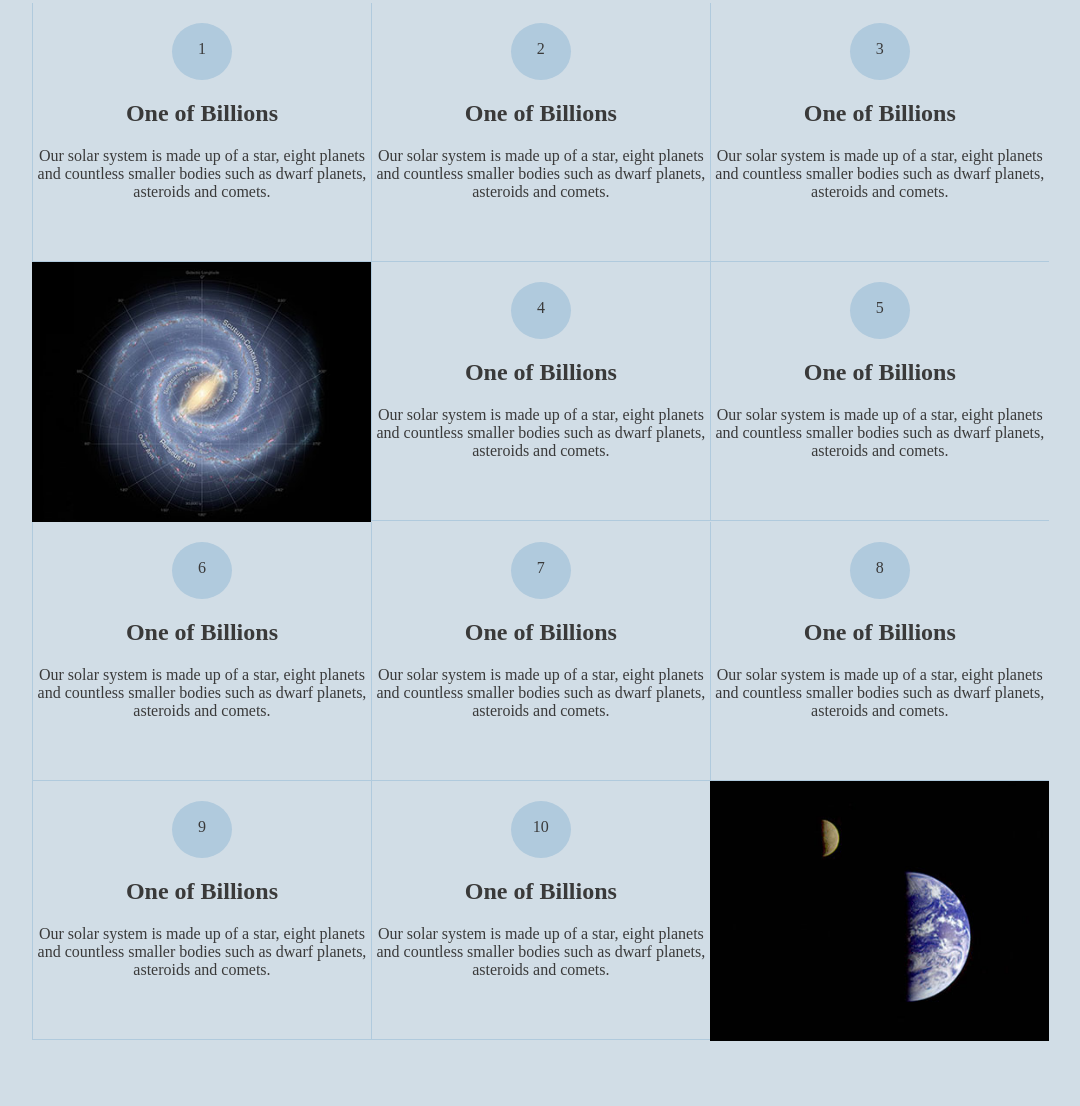
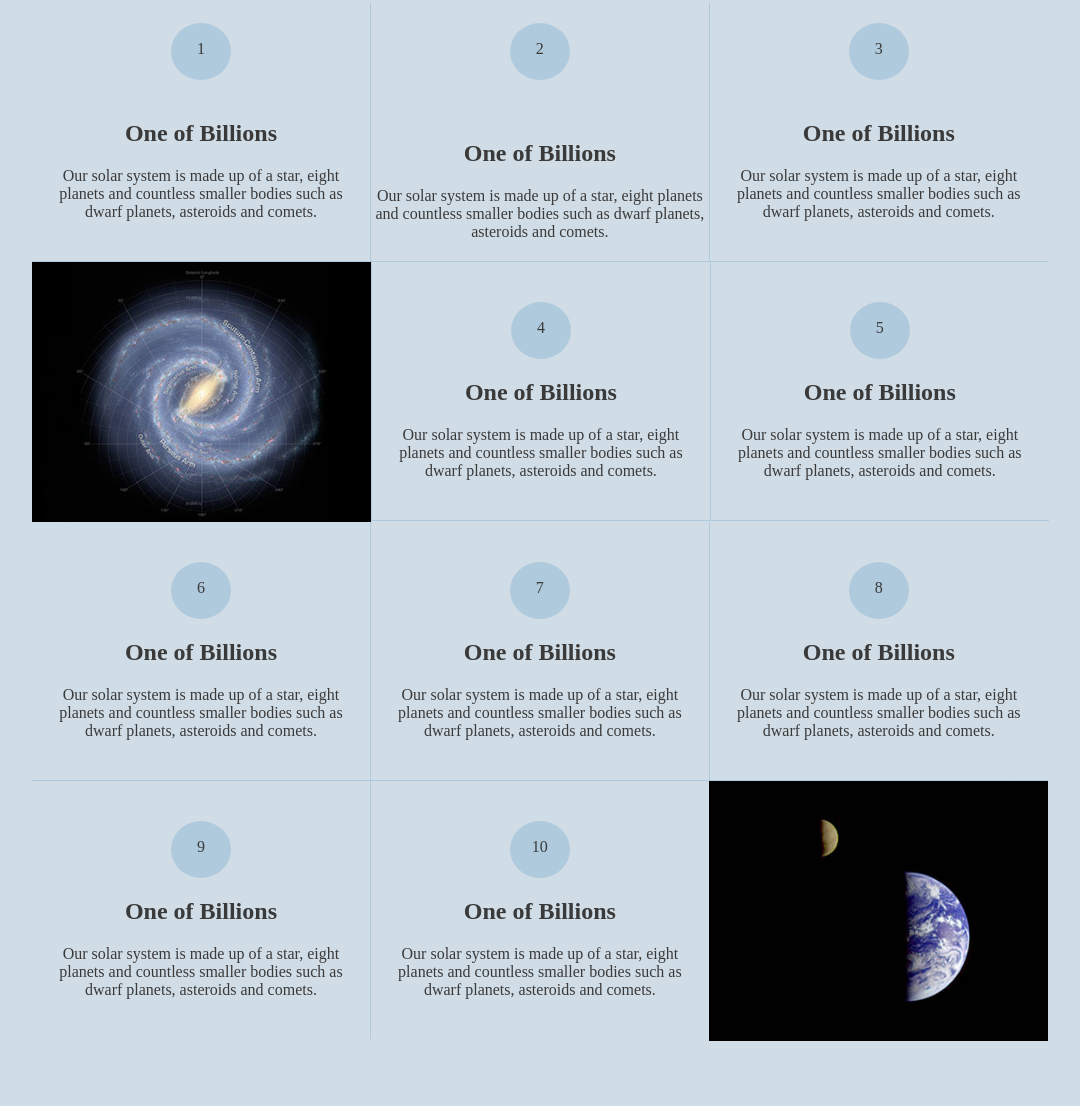
Before and after one commit to vujic02/NASA-Planet-Pages-Clone, a plain HTML site: page index.html in a window 1280 px wide. Shown: the part 2246-3352 px from the top of the page, without its empty margins (96-1176 px from the left). Drawn offline with Linux system fonts and the light colour scheme.

Commit message:
Fixed Responsivness

```diff
--- a/index.html
+++ b/index.html
@@ -90,29 +90,36 @@
 
     <div class="box-wrapper-outer">
       <div class="box-wrapper new-row">
-        <div class="box">
+        <div class="box left-remove">
           <div class="box-num">1</div>
+          <div class="box-content">
             <h2>One of Billions</h2>
             <p>Our solar system is made up of a star, eight planets and countless smaller bodies such as dwarf planets,
               asteroids and comets.</p>
           </div>
+        </div>
         <div class="box">
           <div class="box-num">2</div>
+          <div class="box-content"></div>
           <h2>One of Billions</h2>
           <p>Our solar system is made up of a star, eight planets and countless smaller bodies such as dwarf planets,
             asteroids and comets.</p>
         </div>
         <div class="box">
           <div class="box-num">3</div>
+          <div class="box-content">
             <h2>One of Billions</h2>
             <p>Our solar system is made up of a star, eight planets and countless smaller bodies such as dwarf planets,
               asteroids and comets.</p>
           </div>
+        </div>
         <div class="box-display-fix">
+          <div class="box-content">
             <div class="box-num">4</div>
             <h2>One of Billions</h2>
             <p>Our solar system is made up of a star, eight planets and countless smaller bodies such as dwarf planets,
               asteroids and comets.</p>
+          </div>
         </div>
       </div>
     </div>
@@ -125,63 +132,83 @@
           </div>
         </div>
         <div class="box box-fix2">
+          <div class="box-content">
             <div class="box-num">4</div>
             <h2>One of Billions</h2>
             <p>Our solar system is made up of a star, eight planets and countless smaller bodies such as dwarf planets,
               asteroids and comets.</p>
           </div>
+        </div>
         <div class="box  box-fix1">
+          <div class="box-content">
             <div class="box-num">5</div>
             <h2>One of Billions</h2>
             <p>Our solar system is made up of a star, eight planets and countless smaller bodies such as dwarf planets,
               asteroids and comets.</p>
           </div>
+        </div>
         <div class="box-display-fix">
+          <div class="box-content">
             <div class="box-num">6</div>
-          <h2>One of Billions</h2>
-          <p>Our solar system is made up of a star, eight planets and countless smaller bodies such as dwarf planets,
-            asteroids and comets.</p>
-        </div>
-
-      </div>
-    </div>
-
-    <div class="box-wrapper-outer">
-      <div class="box-wrapper new-row">
-        <div class="box box-fix2">
-          <div class="box-num">6</div>
-          <h2>One of Billions</h2>
-          <p>Our solar system is made up of a star, eight planets and countless smaller bodies such as dwarf planets,
-            asteroids and comets.</p>
-        </div>
-        <div class="box no-border">
-          <div class="box-num">7</div>
-          <h2>One of Billions</h2>
-          <p>Our solar system is made up of a star, eight planets and countless smaller bodies such as dwarf planets,
-            asteroids and comets.</p>
-        </div>
-        <div class="box">
-          <div class="box-num">8</div>
             <h2>One of Billions</h2>
             <p>Our solar system is made up of a star, eight planets and countless smaller bodies such as dwarf planets,
               asteroids and comets.</p>
           </div>
         </div>
       </div>
+    </div>
 
     <div class="box-wrapper-outer">
       <div class="box-wrapper new-row">
+        <div class="box box-fix2 left-remove">
+          <div class="box-content">
+            <div class="box-num">6</div>
+            <h2>One of Billions</h2>
+            <p>Our solar system is made up of a star, eight planets and countless smaller bodies such as dwarf
+              planets,
+              asteroids and comets.</p>
+          </div>
+        </div>
+        <div class="box no-border">
+          <div class="box-content">
+            <div class="box-num">7</div>
+            <h2>One of Billions</h2>
+            <p>Our solar system is made up of a star, eight planets and countless smaller bodies such as dwarf
+              planets,
+              asteroids and comets.</p>
+          </div>
+        </div>
         <div class="box">
+          <div class="box-content">
+            <div class="box-num">8</div>
+            <h2>One of Billions</h2>
+            <p>Our solar system is made up of a star, eight planets and countless smaller bodies such as dwarf
+              planets,
+              asteroids and comets.</p>
+          </div>
+        </div>
+      </div>
+    </div>
+
+    <div class="box-wrapper-outer">
+      <div class="box-wrapper new-row">
+        <div class="box left-remove bottom-remove">
+          <div class="box-content">
             <div class="box-num">9</div>
             <h2>One of Billions</h2>
-          <p>Our solar system is made up of a star, eight planets and countless smaller bodies such as dwarf planets,
+            <p>Our solar system is made up of a star, eight planets and countless smaller bodies such as dwarf
+              planets,
               asteroids and comets.</p>
           </div>
-        <div class="box">
+        </div>
+        <div class="box bottom-remove">
+          <div class="box-content">
             <div class="box-num">10</div>
             <h2>One of Billions</h2>
-          <p>Our solar system is made up of a star, eight planets and countless smaller bodies such as dwarf planets,
+            <p>Our solar system is made up of a star, eight planets and countless smaller bodies such as dwarf
+              planets,
               asteroids and comets.</p>
+          </div>
         </div>
         <div class="box-img">
           <div class="img-wrap">
@@ -190,6 +217,7 @@
         </div>
       </div>
     </div>
+
   </div>
   <!-- End of Need to know -->
 
@@ -199,18 +227,23 @@
       <h1>FAQ: What Spacecraft are Headed into Interstellar Space?</h1>
     </div>
     <div class="faq-text-wrapper">
-      <p>Five spacecraft have achieved enough velocity to eventually travel beyond the boundaries of our solar system.
+      <p>Five spacecraft have achieved enough velocity to eventually travel beyond the boundaries of our solar
+        system.
         Two of them reached the unexplored space between the stars after several decades in space.<br><br>
 
-        <a href="https://solarsystem.nasa.gov/missions/voyager-1/in-depth/">Voyager 1</a> went interstellar in 2012 and
+        <a href="https://solarsystem.nasa.gov/missions/voyager-1/in-depth/">Voyager 1</a> went interstellar in
+        2012 and
         <a href="">Voyager 2</a> joined it in 2018. Both spacecraft
         are still in
         communication
         with Earth. Both spacecraft launched in 1977.<br><br>
-        NASA's <a href="">New Horizons</a> spacecraft—currently exploring the an icy region beyond Neptune called the
+        NASA's <a href="">New Horizons</a> spacecraft—currently exploring the an icy region beyond Neptune
+        called
+        the
         Kuiper
         Belt—eventually will leave our solar system.
-        <br><br><a href="">Pioneer 10</a> and <a>Pioneer 11</a> also will ultimately travel silently among the stars.
+        <br><br><a href="">Pioneer 10</a> and <a>Pioneer 11</a> also will ultimately travel silently among the
+        stars.
         The
         spacecraft used
         up
@@ -284,11 +317,13 @@
 
       <div class="rights">
         <p class="rights-heading">
-          | <a href="">About Us</a> | <a href="">Bibliography</a> | <a href="">Image Use</a> | <a href="">Privacy</a> |
+          <a href="">About Us</a> | <a href="">Bibliography</a> | <a href="">Image Use</a> | <a href="">Privacy</a> |
           <a href="">Feedback</a>
         </p>
 
-        <p>Lorem ipsum dolor sit amet consectetur, adipisicing elit. Quisquam, eius. Soluta dolores magnam quaerat iste
+        <p>Lorem ipsum dolor sit amet consectetur, adipisicing elit. Quisquam, eius. Soluta dolores magnam
+          quaerat
+          iste
           neque, ducimus distinctio possimus, cum ex placeat eos hic, totam iure. Sequi veritatis eius quod.</p>
 
       </div>
--- a/landing.css
+++ b/landing.css
@@ -307,8 +307,22 @@ a {
   display: none;
 }
 
+.box-content {
+  padding: 20px;
+}
+
+/* left border fix */
+.left-remove {
+  border-left: none;
+}
+
+/* bottom border fix */
+.bottom-remove {
+  border-bottom: none;
+}
+
 .img-wrap {
-   width: 100%;
+  width: 100%;
 }
 
 .img-wrap img {
```
Lines whose indentation alone changed are shown as unchanged.
